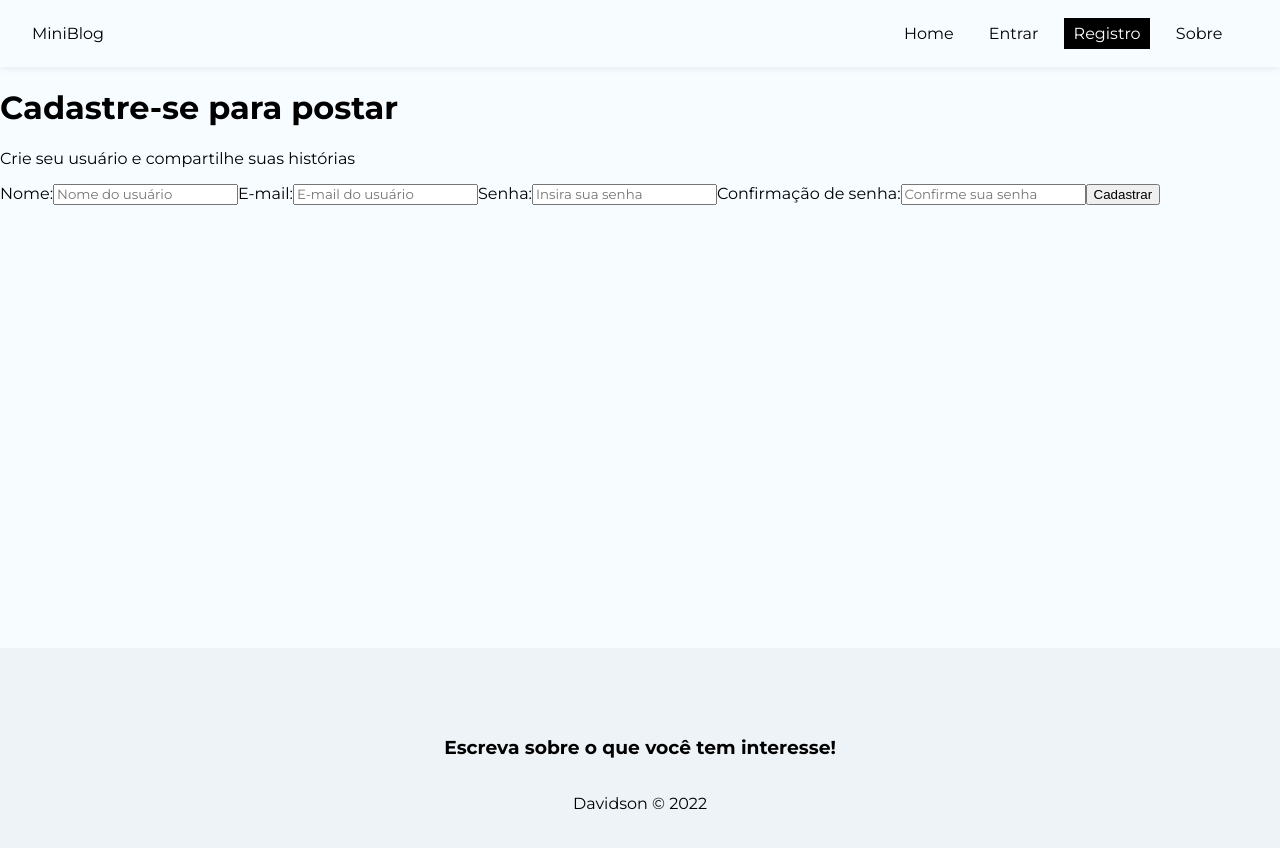
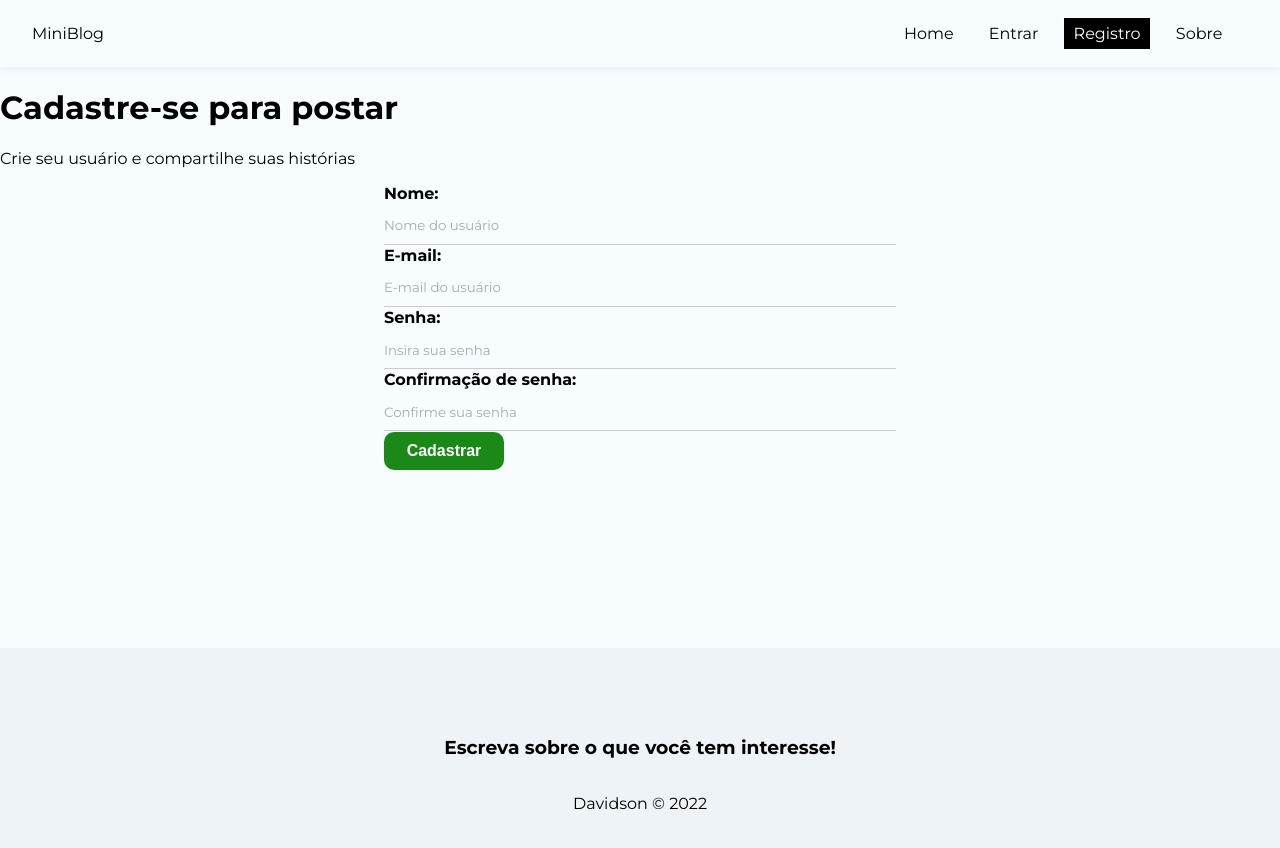
Before and after one commit to davidsoncarrilho/frontendweb2, a React (Create React App) app: page /register in a window 1280 px wide. Shown: the top 848 px of the page. Built offline with nearby package versions, Linux system fonts and the light colour scheme.

Commit message:
Css do form

```diff
--- a/src/index.css
+++ b/src/index.css
@@ -8,6 +8,7 @@
 input::placeholder,
 textarea::placeholder {
   font-family: "Montserrat", sans-serif;
+  color: #aaa;
 }
 
 input:focus,
@@ -31,3 +32,82 @@
 nav button:hover {
   color: #bbb;
 }
+
+/* forms style */
+
+form {
+  max-width: 40%;
+  margin: 0 auto;
+}
+
+label {
+  display: flex;
+  flex-direction: column;
+  margin-bottom: 1px;
+}
+
+label span {
+  margin-bottom: 0.3em;
+  font-weight: bold;
+  text-align: left;
+}
+
+input,
+textarea {
+  box-sizing: border-box;
+  border: none;
+  border-bottom: 1px solid #ccc;
+  padding: 0.8em 0;
+  background-color: transparent;
+}
+
+.btn {
+  background-color: #1a8918;
+  color: #fff;
+  text-align: center;
+  cursor: pointer;
+  border-radius: 10px;
+  width: 120px;
+  font-weight: bold;
+  border: none;
+  padding: 10px 15px;
+  font-size: 1em;
+}
+
+.btn.btn-dark {
+  background-color: #000;
+  border-radius: 0;
+}
+
+.btn.btn-outline {
+  background-color: transparent;
+  border-radius: 0;
+  color: #000;
+  border: 1px solid #000;
+  padding: 7px 30px;
+}
+
+.btn:hover {
+  background-color: #0f370c;
+  color: white;
+}
+
+.btn.btn-outline:hover {
+  background-color: #000;
+}
+
+.brn.brn-danger:hover {
+  background-color: #dc3545;
+}
+
+button[disabled] {
+  background-color: #aaa;
+}
+
+.container .error {
+  color: #721c24;
+  background-color: #f8d7da;
+  border: 1px solid #f5c6cb;
+  padding: 5px;
+  border-radius: 5px;
+}
```
